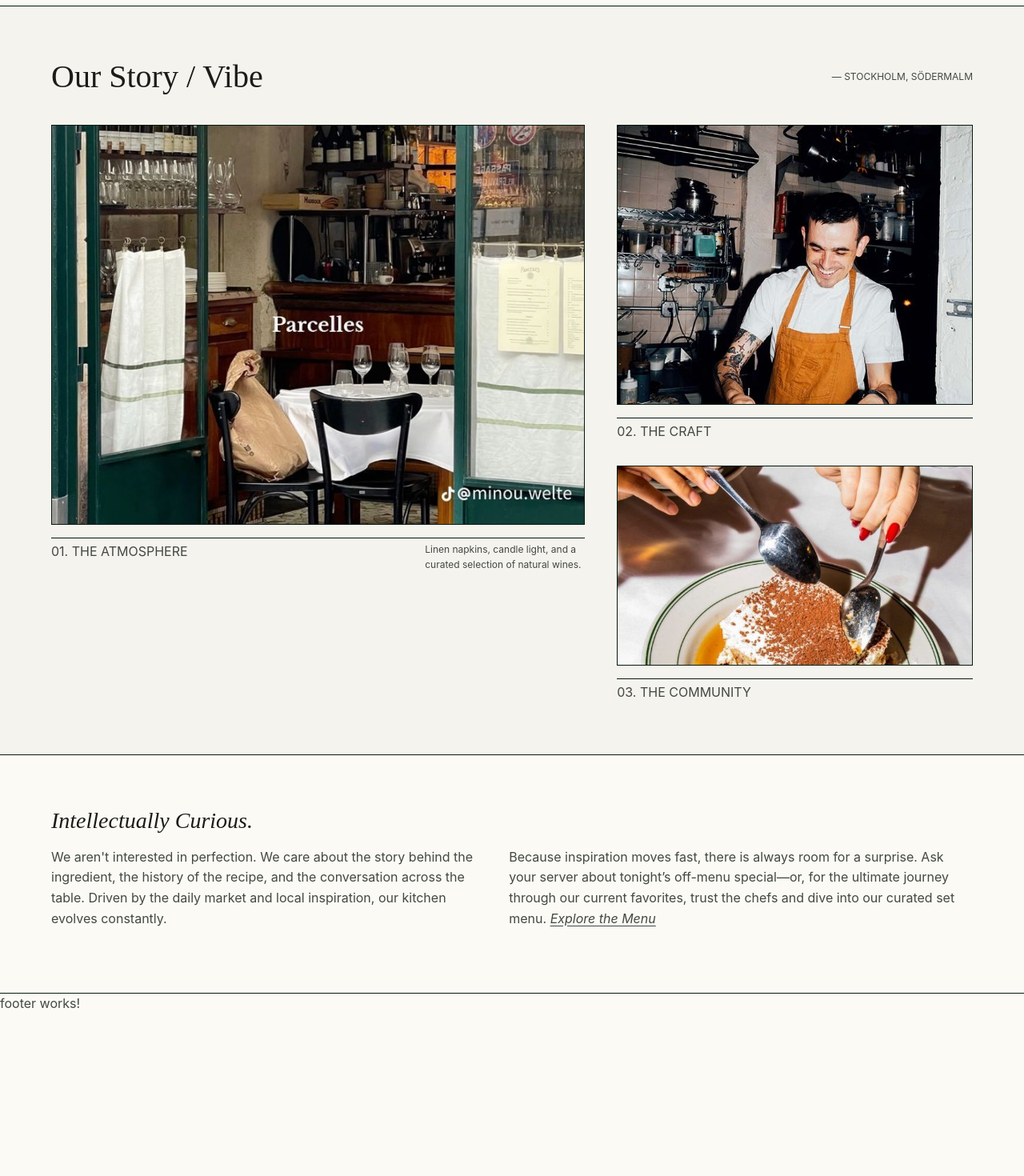
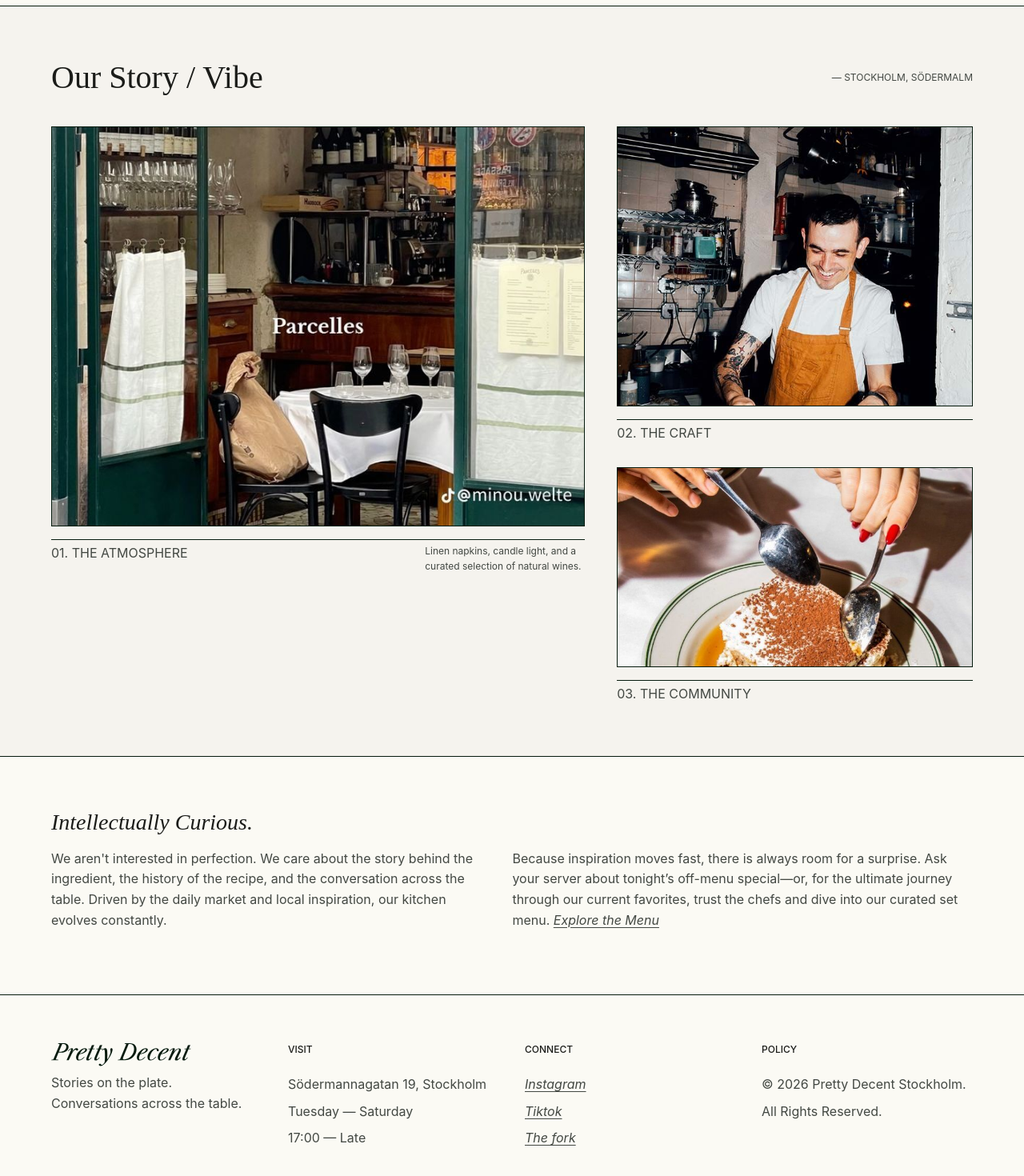
Before and after one commit to Jwcub/PrettyDecent_frontend, an Angular app: page /homepage in a window 1280 px wide. Shown: the part 808-2278 px from the top of the page at 80% size. Before the commit the page ends 2092 px from the top, so only its background shows below. Built offline with nearby package versions, Linux system fonts and the light colour scheme.

Commit message:
Skapa design för footer

```diff
--- a/src/app/layout/footer/footer.css
+++ b/src/app/layout/footer/footer.css
@@ -0,0 +1,28 @@
+footer h3 {
+    font-family: var(--font-sans);
+    font-style: normal;
+    font-weight: 500;
+    font-size: 12px;
+    text-transform: uppercase;
+}
+
+.footer-container {
+    display: grid;
+    grid-template-columns: repeat(4, 1fr);
+    margin-top: 60px;
+    margin-bottom: 60px;
+    gap: var(--space-xl);
+
+    & > div {
+        display: flex;
+        flex-direction: column;
+        gap: var(--space-sm);
+    }
+}
+
+@media(max-width: 700px) {
+    .footer-container {
+        grid-template-columns: 1fr;
+        grid-template-rows: repeat(4, auto);
+    }
+}
--- a/src/app/layout/footer/footer.html
+++ b/src/app/layout/footer/footer.html
@@ -1 +1,28 @@
-<p>footer works!</p>
+<footer>
+    <div class="container footer-container">
+        <div>
+            <a routerLink="/" class="logo-link">
+                <img src="prettyDecentLogo.svg" alt="Pretty Decent" class="logo-img">
+            </a>
+
+            <p>Stories on the plate. Conversations across the table.</p>
+        </div>
+        <div>
+            <h3>Visit</h3>
+            <span>Södermannagatan 19, Stockholm</span>
+            <span>Tuesday — Saturday</span>
+            <span>17:00 — Late</span>
+        </div>
+        <div>
+            <h3>Connect</h3>
+            <span><a>Instagram</a></span>
+            <span><a>Tiktok</a></span>
+            <span><a>The fork</a></span>
+        </div>
+        <div>
+            <h3>Policy</h3>
+            <span>© 2026 Pretty Decent Stockholm.</span>
+            <span>All Rights Reserved.</span>
+        </div>
+    </div>
+</footer>
--- a/src/app/layout/header/header.css
+++ b/src/app/layout/header/header.css
@@ -58,6 +58,14 @@ header {
 .main-nav a:hover::after {
   transform: scaleX(1);
   transform-origin: bottom left;
+}
+
+.main-nav a.active {
+  color: var(--primary-color);
+}
+
+.main-nav a.active::after {
+  transform: scaleX(1);
 }
 
 .header-actions {
--- a/src/app/pages/homepage/homepage.css
+++ b/src/app/pages/homepage/homepage.css
@@ -11,7 +11,7 @@
 }
 
 .hero h1 {
-    line-height: 60px;
+    line-height: 1.1;
 }
 
 .hero-left {
@@ -19,6 +19,7 @@
     flex: 1;
     flex-direction: column;
     justify-content: center;
+    gap: var(--space-sm);
 }
 
 .hero-right {
@@ -116,7 +117,7 @@
 
 .concept-parent {
     display: flex;
-    gap: 40px;
+    gap: var(--space-2xl);
 }
 
 @media(max-width: 700px) {
--- a/src/styles.css
+++ b/src/styles.css
@@ -70,7 +70,6 @@ h1 {
 
 h2 {
     font-size: 2.5rem;
-    line-height: 1.2;
 }
 
 h3 {
```
